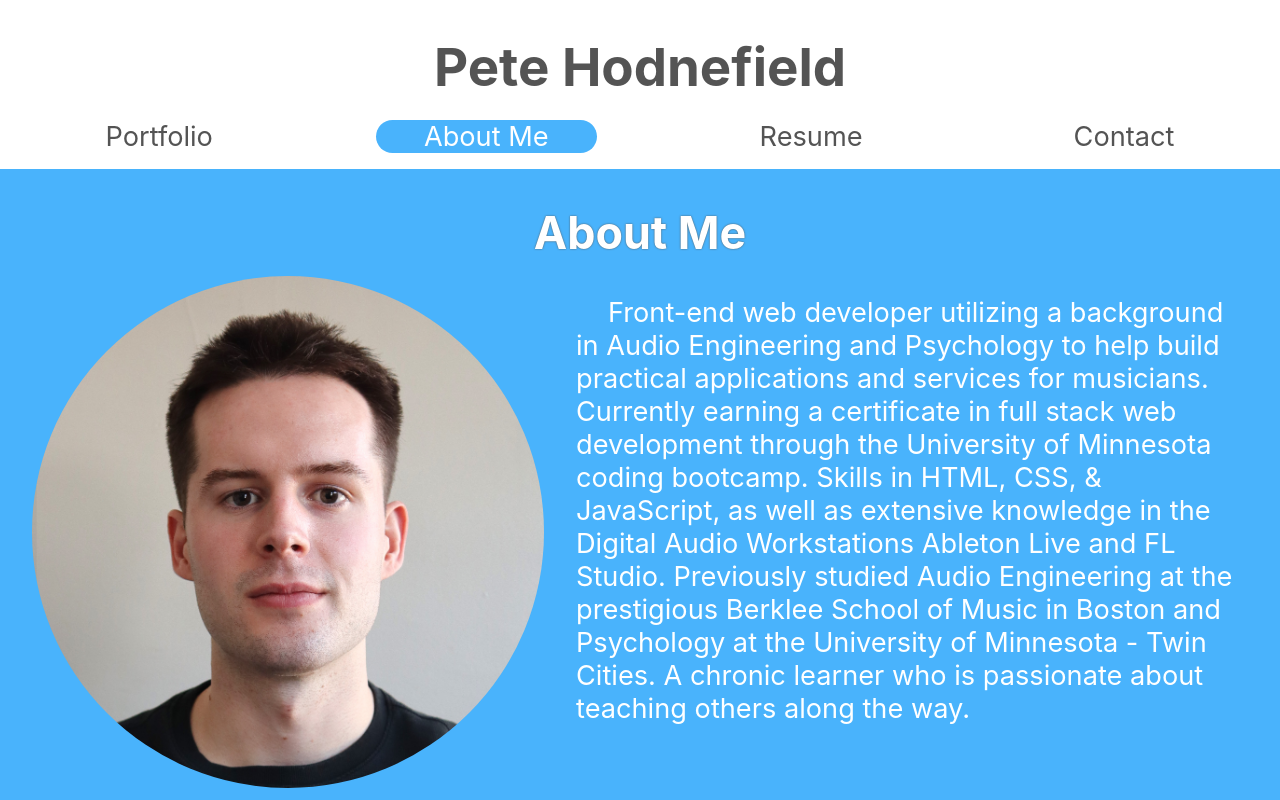
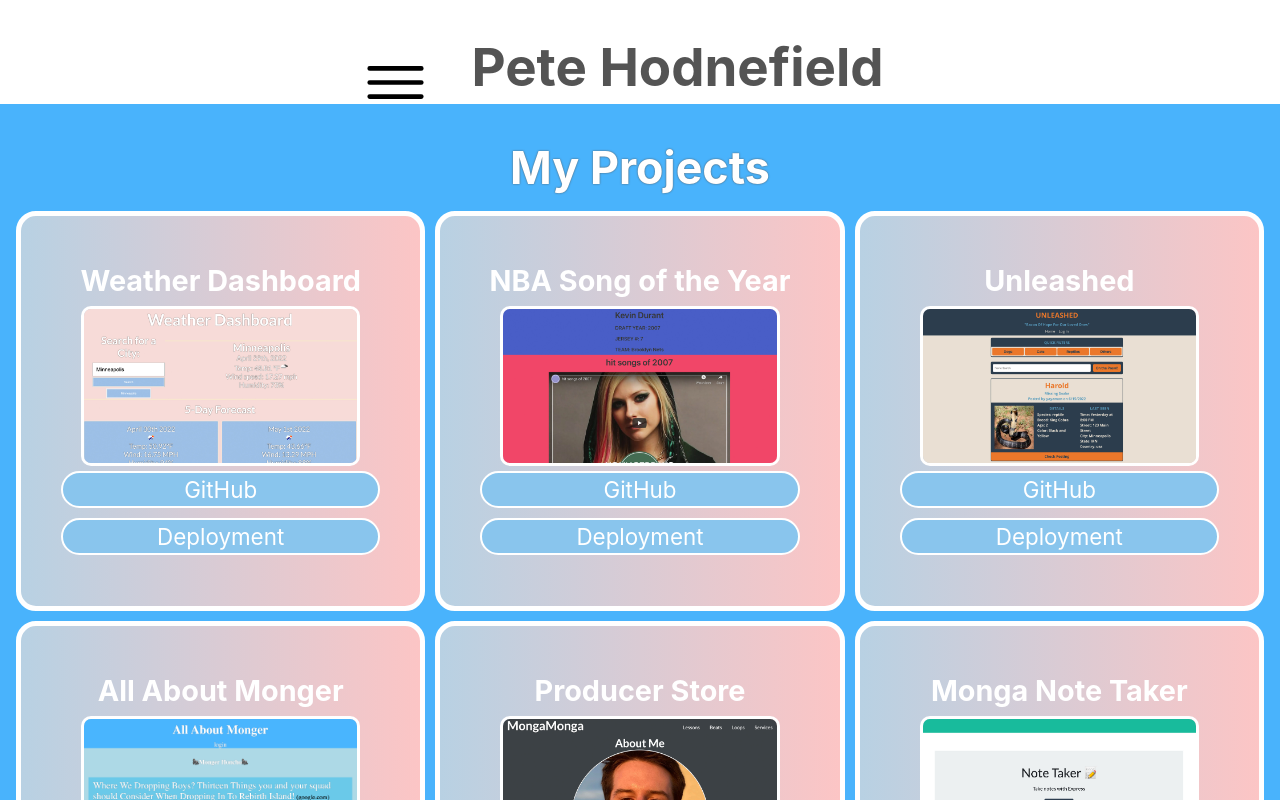
Before and after one commit to petehodnefield/wonderfolio, a React (Create React App) app: page / in a window 1280 px wide. Shown: the top 800 px of the page. Built offline with nearby package versions, Linux system fonts and the light colour scheme.

Commit message:
modal function working

```diff
--- a/src/App.js
+++ b/src/App.js
@@ -1,60 +1,40 @@
-import './App.css';
-import './styles.css'
-import React, {useState} from 'react'
-import Header from '../src/components/Header'
-import Footer from '../src/components/Footer'
-import Project from '../src/components/Project'
-import Contact from '../src/components/Contact'
-import Resume from '../src/components/Resume'
-import About from '../src/components/About'
+import "./App.css";
+import "./styles.css";
+import React, { useState } from "react";
+import Header from "../src/components/Header";
+import Footer from "../src/components/Footer";
+import Project from "../src/components/Project";
+import Contact from "../src/components/Contact";
+import Resume from "../src/components/Resume";
+import About from "../src/components/About";
 
 function App() {
   const [categories] = useState([
-    {name: 'Portfolio'},
-    {name: 'About Me'},
-    {name: 'Resume'},
-    {name: 'Contact'},
-
-  ])
+    { name: "Portfolio" },
+    { name: "About Me" },
+    { name: "Resume" },
+    { name: "Contact" },
+  ]);
 
   // const [contactSelected, setContactSelected] = useState(false)
   // const [resumeSelected, setResumeSelected] = useState(false)
   // const [aboutSelected, setAboutSelected] = useState(false)
-  const [currentCategory, setCurrentCategory] = useState(categories[1])
-
-  function renderComponent() {
-    if(currentCategory.name === "Portfolio") {
-      return <Project></Project>
-    }
-    else if(currentCategory.name === "About Me") {
-      return <About></About>
-    }
-    else if(currentCategory.name === "Resume") {
-      return <Resume></Resume>
-    }
-    else if(currentCategory.name === "Contact") {
-      return <Contact></Contact>
-    }
-
-  }
+  const [currentCategory, setCurrentCategory] = useState(categories[1]);
 
   return (
-    <div className='master-container'>
+    <div className="master-container">
       <header>
         <Header
           categories={categories}
           setCurrentCategory={setCurrentCategory}
           currentCategory={currentCategory}
-        >
-        </Header>
+        ></Header>
       </header>
       <main>
-        {renderComponent()}
+        <Project></Project>
       </main>
       <Footer></Footer>
-
     </div>
-
   );
 }
 
--- a/src/components/Header/index.js
+++ b/src/components/Header/index.js
@@ -1,5 +1,7 @@
 import React, {useState} from 'react'
 import Nav from '../Nav'
+import Modal from '../Modal'
+import hamburger from '../../assets/icons/hamburger.svg'
 
 function Header(props) {
     const {
@@ -8,9 +10,24 @@ function Header(props) {
         currentCategory,
       } = props
 
+      const [isModalOpen, setModalOpen] = useState(false)
+
+      const toggleModal = () => {
+        setModalOpen(!isModalOpen)
+      }
+
+
     return (
         <div className='header'>
+            {isModalOpen && <Modal onClose={toggleModal} />}
+            <img
+            onClick={toggleModal}
+                className='hamburger'
+                src={hamburger}
+                alt="hamburger menu icon"
+            />
             <h1>Pete Hodnefield</h1>
+
             <Nav
                 categories={categories}
                 currentCategory={currentCategory}
--- /dev/null
+++ b/src/components/Modal/index.js
@@ -0,0 +1,44 @@
+import React from "react";
+
+function Modal({ onClose, currentPhoto }) {
+  console.log(currentPhoto);
+  const { name, image, github, liveDeployment, technology } = currentPhoto;
+  console.log("name", name);
+  return (
+    <div className="modalBackdrop">
+      <div className="modalContainer">
+        <h3 className="modalTitle">{name}</h3>
+        <img src={image} className="project-img" alt="current category" />
+        <div className="list">
+          <h3>Technology Used:</h3>
+          {technology.map((project) => (
+            <li>{project}</li>
+          ))}
+        </div>
+        <div className="row">
+          <a
+            className="project-links"
+            href={github}
+            rel="noreferrer"
+            target="_blank"
+          >
+            GitHub
+          </a>
+          <a
+            className="project-links"
+            href={liveDeployment}
+            rel="noreferrer"
+            target="_blank"
+          >
+            Deployment
+          </a>
+        </div>
+        <button onClick={onClose} type="btn" className="btn close-btn">
+          Close this modal
+        </button>
+      </div>
+    </div>
+  );
+}
+
+export default Modal;
--- a/src/components/Project/index.js
+++ b/src/components/Project/index.js
@@ -1,10 +1,11 @@
-import React, {useState} from 'react'
-import weather from '../../assets/images/weather-img.jpg'
-import unleashed from '../../assets/images/unleashed.jpg'
-import nba from '../../assets/images/nba-img.jpg'
-import beatStore from '../../assets/images/beat-store.jpg'
-import noteTaker from '../../assets/images/note-taker.jpg'
-import aboutMonger from '../../assets/images/about-monger.jpg'
+import React, { useState } from "react";
+import weather from "../../assets/images/weather-img.jpg";
+import unleashed from "../../assets/images/unleashed.jpg";
+import nba from "../../assets/images/nba-img.jpg";
+import beatStore from "../../assets/images/beat-store.jpg";
+import noteTaker from "../../assets/images/note-taker.jpg";
+import aboutMonger from "../../assets/images/about-monger.jpg";
+import Modal from "../Modal";
 
 function Project() {
   const [projects] = useState([
@@ -13,64 +14,112 @@ function Project() {
       image: weather,
       github: "https://github.com/petehodnefield/weather-dashboard",
       liveDeployment: "https://github.com/petehodnefield/weather-dashboard",
-            alt: "My project Weather Dashboard"
+      alt: "My project Weather Dashboard",
+      technology: ["JavaScript", "CSS", "HTML", "OpenWeather API"],
     },
     {
       name: "NBA Song of the Year",
       image: nba,
       github: "https://github.com/Undisputed06/nba-song-of-the-year",
       liveDeployment: "https://undisputed06.github.io/nba-song-of-the-year/",
-            alt: "My project NBA Song of the Year"
+      alt: "My project NBA Song of the Year",
+      technology: [
+        "JavaScript",
+        "Bulma",
+        "HTML",
+        "YouTube API",
+        "Ball Don't Lie API",
+      ],
     },
     {
       name: "Unleashed",
       image: unleashed,
       github: "https://github.com/MegGedde/Unleashed",
       liveDeployment: "https://unleashed-pets-finder.herokuapp.com/",
-            alt: "My project Unleashed Pets Finder"
+      alt: "My project Unleashed Pets Finder",
+      technology: [
+        "HTML",
+        "Bulma",
+        "Node.js",
+        "AWS S3",
+        "Express.js",
+        "Handlebars",
+      ],
     },
     {
       name: "All About Monger",
       image: aboutMonger,
       github: "https://github.com/petehodnefield/all-about-monger",
       liveDeployment: "https://all-about-monger.herokuapp.com/",
-            alt: "My project All About Monger"
+      alt: "My project All About Monger",
+      technology: ["HTML"],
     },
     {
       name: "Producer Store",
       image: beatStore,
       github: "https://github.com/petehodnefield/beat-store",
       liveDeployment: "https://petehodnefield.github.io/beat-store/",
-            alt: "My project Producer Store"
+      alt: "My project Producer Store",
+      technology: ["HTML", "JavasSript"],
     },
     {
       name: "Monga Note Taker",
       image: noteTaker,
       github: "https://github.com/petehodnefield/note-taker",
       liveDeployment: "https://monga-note-taker.herokuapp.com/",
-            alt: "My project Monga Note Taker"
+      alt: "My project Monga Note Taker",
+      technology: ["Node.js", "Express.js"],
     },
-    ])
+  ]);
+  const [isModalOpen, setIsModalOpen] = useState(false);
+  const [currentPhoto, setCurrentPhoto] = useState();
+
+  const toggleModal = (image) => {
+    setCurrentPhoto({ ...image });
+    setIsModalOpen(!isModalOpen);
+  };
+  console.log("currentPhoto", currentPhoto);
+
   return (
-        <div className='grid-container'>
-            <h2 className='section-header'>My Projects</h2>
-            <div className='grid'>
-              {projects.map(project => (
-                <div className='project-container'>
-                <h3 className='project-title'>{project.name}</h3>
+    <div className="grid-container">
+      <h2 className="section-header">My Projects</h2>
+      <div className="grid">
+        {isModalOpen && (
+          <Modal currentPhoto={currentPhoto} onClose={toggleModal} />
+        )}
+        {projects.map((project) => (
+          <div
+            className="project-container"
+            onClick={() => toggleModal(project)}
+            key={project.name}
+          >
+            <h3 className="project-title">{project.name}</h3>
             <img
               src={project.image}
               alt={project.alt}
-                    className='project-img'
-                    key={project.alt}
+              className="project-img"
             />
-                <a className='project-links'key={project.github} href={project.github} rel='noreferrer' target='_blank'>GitHub</a>
-                <a className='project-links' key={project.liveDeployment} href={project.liveDeployment} rel='noreferrer' target='_blank'>Deployment</a>
+            <a
+              className="project-links"
+              href={project.github}
+              rel="noreferrer"
+              target="_blank"
+            >
+              GitHub
+            </a>
+            <a
+              className="project-links"
+              href={project.liveDeployment}
+              rel="noreferrer"
+              target="_blank"
+            >
+              Deployment
+            </a>
           </div>
         ))}
       </div>
     </div>
-    )
+  );
 }
 
-export default Project
+export default Project;
--- a/src/styles.css
+++ b/src/styles.css
@@ -38,13 +38,12 @@ a {
     text-decoration: none;
 }
 
-h1 {
-    font-size: 3.3rem;
-    text-shadow: 0px 0px 2px 4px black;
-    margin-bottom: .3rem;
+
+.row {
+    display: flex;
+    align-items: center;
+    justify-content: center;
 }
-
-
 
 .flex {
     display: flex;
@@ -65,13 +64,37 @@ h1 {
     justify-content: center;
     align-items: center;
     text-align: center;
-    flex-direction: column;
+    flex-direction: row;
+    position: relative;
     background-color: var(--white);
     color: var(--secondary);
 }
 
+
+h1 {
+    font-size: 3.3rem;
+    text-shadow: 0px 0px 2px 4px black;
+    margin-bottom: .3rem;
+    padding: 0 3rem;
+}
+
+.hamburger {
+    height: 75px;
+    position: relative;
+    left: 10px;
+    top: 30px;
+}
+
+.hamburger:hover {
+    cursor: pointer;
+}
+
+.modal-list {
+    padding: 0;
+}
+
 .nav-list {
-    display: flex;
+    display: none;
     list-style: none;
     padding: 0;
     width: 100%;
@@ -186,6 +209,26 @@ h1 {
     background-color: var(--secondary);
 }
 
+/* Modal style begin */
+.modalBackdrop {
+    position: absolute;
+    transition: 1s;
+    height: 80vh;
+    border-radius: 20px;
+    z-index: 1000;
+    background: var(--secondary);
+}
+.modalContainer {
+    display: flex;
+    flex-direction: column;
+    justify-content: center;
+    align-items: center;
+    height: 100%;
+}
+.modalTitle {
+    font-size: 5rem;
+}
+
 /* Resume style begin */
 
 .proficiencies-container {
@@ -212,7 +255,15 @@ h1 {
     font-size: 2rem;
     text-decoration: none;
 }
-
+.btn {
+    background: var(--white);
+    font-size: 2rem;
+    border-radius: 10px;
+    padding: .4rem 2rem;
+}
+.btn:hover {
+    cursor: pointer;
+}
 
 /* Contact style begin */
     .contact-form {
```
Also changed, not shown: src/assets/icons/hamburger.svg (added). Lines whose indentation alone changed are shown as unchanged.
